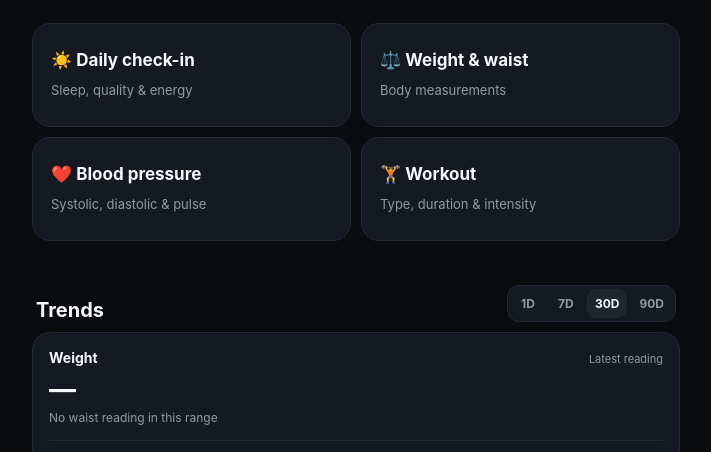
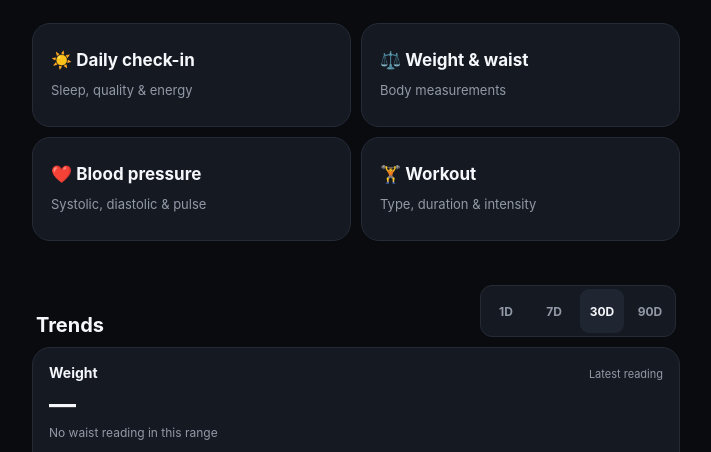
Before and after one commit to reskalis/HealthTracker, a website with bundled scripts: page index.html in a window 1280 px wide. Shown: the part 277-729 px from the top of the page, without its empty margins (284-995 px from the left). Built offline with nearby package versions, Linux system fonts and the light colour scheme.

Commit message:
Improve trend controls for touch and flexible layouts

```diff
--- a/css/trends.css
+++ b/css/trends.css
@@ -20,7 +20,8 @@
 }
 
 .range-picker button {
-  min-width: 34px;
+  min-width: 44px;
+  min-height: 44px;
   border: 0;
   border-radius: 9px;
   background: transparent;
@@ -57,6 +58,7 @@
   justify-content: space-between;
   align-items: baseline;
   gap: 12px;
+  flex-wrap: wrap;
 }
 
 .metric-title {
```
